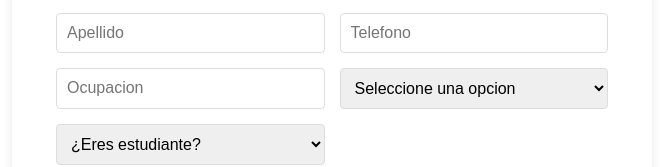
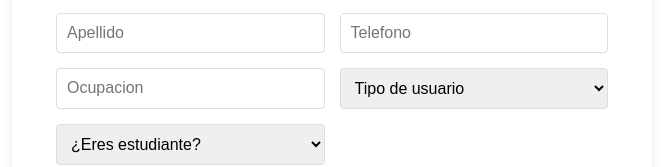
Before and after one commit to JAMM0118/Cocoon-home-FrontEnd, a React (Vite) app: page /registro in a window 1280 px wide. Shown: the part 365-532 px from the top of the page, without its empty margins (308-971 px from the left). Built offline with nearby package versions, Linux system fonts and the light colour scheme.

Commit message:
organizacion de componentes por carpetas

```diff
--- a/src/ComponentesLogin/FormularioLogin.jsx
+++ b/src/components/ComponentesLogin/FormularioLogin.jsx
@@ -1,6 +1,6 @@
 import { useState } from "react"
 import logo from "/images/CocoonIcon.png"
-import "../styles/FormularioLogin.css"
+import "../../styles/FormularioLogin.css"
 
 export function FormularioLogin() {
 
--- a/src/ComponentesLogin/FormularioRegistro.jsx
+++ b/src/components/ComponentesLogin/FormularioRegistro.jsx
@@ -1,12 +1,12 @@
 import { useState } from "react"
 import logo from "/images/CocoonIcon.png"
-import "../styles/FormularioRegistro.css"
+import "../../styles/FormularioRegistro.css"
 
 export function FormularioRegistro(){
 
     const[usuario,setUsuario] = useState("");
     const [rol, setRol] = useState('');
-    const [esEstudiante, setEsEstudiante] = useState('');
+    const [esEstudiante, setEsEstudiante] = useState("");
     const[password,setPassword] = useState("");
     const [correo, setCorreo] = useState("");
     const [telefono, setTelefono] = useState("");
@@ -108,7 +108,7 @@ export function FormularioRegistro(){
                 aria-label = "Ocupacion"//->Ofrece accesibilidad para aquellas personas que no tienen vision y usan programas de lectura
                 />
                 <select value={rol} onChange={evento => setRol(evento.target.value)}>
-                    <option value="" disabled>Seleccione una opcion</option>
+                    <option value="" disabled>Tipo de usuario</option>
                     <option value="Arrendador"> Arrendador</option>
                     <option value="Arrendatario">Arrendatario</option>
                 </select>
@@ -117,6 +117,10 @@ export function FormularioRegistro(){
                     <option value="true"> Si</option>
                     <option value="false">No</option>
                 </select>
+
+                {
+                (esEstudiante == 'true') &&
+                <section>Prueba</section>}
             </form>
                 <button  onClick={handleSubmit} className="button-register">Registrarse</button>
 
--- a/src/components/Encabezado.jsx
+++ b/src/components/Encabezado.jsx
@@ -1,5 +1,5 @@
 import React, { useState } from 'react';
-import { FormularioPropiedades } from './FormularioPropiedades.jsx';
+import { FormularioPropiedades } from './componentesFormulario/FormularioPropiedades.jsx';
 
 function openFormulario() {
   console.log('openFormulario')
--- a/src/componentesFormulario/ConstansFormulario.jsx
+++ b/src/components/componentesFormulario/ConstansFormulario.jsx
@@ -10,6 +10,12 @@ export const renderPreview = (file) => {
       style={{ width: '80px', height: '80px', objectFit: 'cover', borderRadius: '4px' }} />)
     )
   }
+
+
+
+
+
+
 
   else if (file.type.startsWith('video/')) {
     return ((<video src={URL.createObjectURL(file)}
--- a/src/components/FormularioPropiedades.jsx
+++ b/src/components/componentesFormulario/FormularioPropiedades.jsx
@@ -1,10 +1,10 @@
-import { FormularioItems } from '../componentesFormulario/formularioItems.jsx';
 import React, { useEffect, useState } from 'react';
 import {
   Modal, Button, Card, CardContent, Typography,
   LinearProgress
 } from '@mui/material';
 import {Cancel} from '@mui/icons-material';
+import { FormularioItems } from './FormularioItems';
 
 
 export function FormularioPropiedades() {
--- a/src/components/EncabezadoHome.jsx
+++ b/src/components/componentesHome/EncabezadoHome.jsx
@@ -1,6 +1,6 @@
 import { TextField} from '@mui/material';
 import { Search } from '@mui/icons-material';
-import { Encabezado } from './Encabezado.jsx';
+import { Encabezado } from '../Encabezado.jsx';
 
 export function EncabezadoHome() {
   return (
--- a/src/components/HomePage.jsx
+++ b/src/components/componentesHome/HomePage.jsx
@@ -1,8 +1,8 @@
 import { useState, useEffect } from 'react'
-import {cargarArrendadores, cargarPropiedades, propiedadesHechas } from '../logic/constans.js'
+import {cargarArrendadores, cargarPropiedades, propiedadesHechas } from '../../logic/constans.js'
 import { EncabezadoHome } from './EncabezadoHome.jsx'
-import { Propiedad } from './Propiedad.jsx'
-import { MensajesHome } from './mensajesHome.jsx'
+import { Propiedad } from '../componentesPropiedades/Propiedad.jsx'
+import { MensajesHome } from './MensajesHome.jsx'
 
 
 let name =  'Perez';
```
Also changed, not shown: src/App.jsx (+4 -4 lines), src/components/componentesFormulario/FormularioItems.jsx (renamed from src/componentesFormulario/FormularioItems.jsx), src/components/componentesHome/MensajesHome.jsx (renamed from src/components/MensajesHome.jsx), src/components/componentesPropiedades/Propiedad.jsx (renamed from src/components/Propiedad.jsx).
